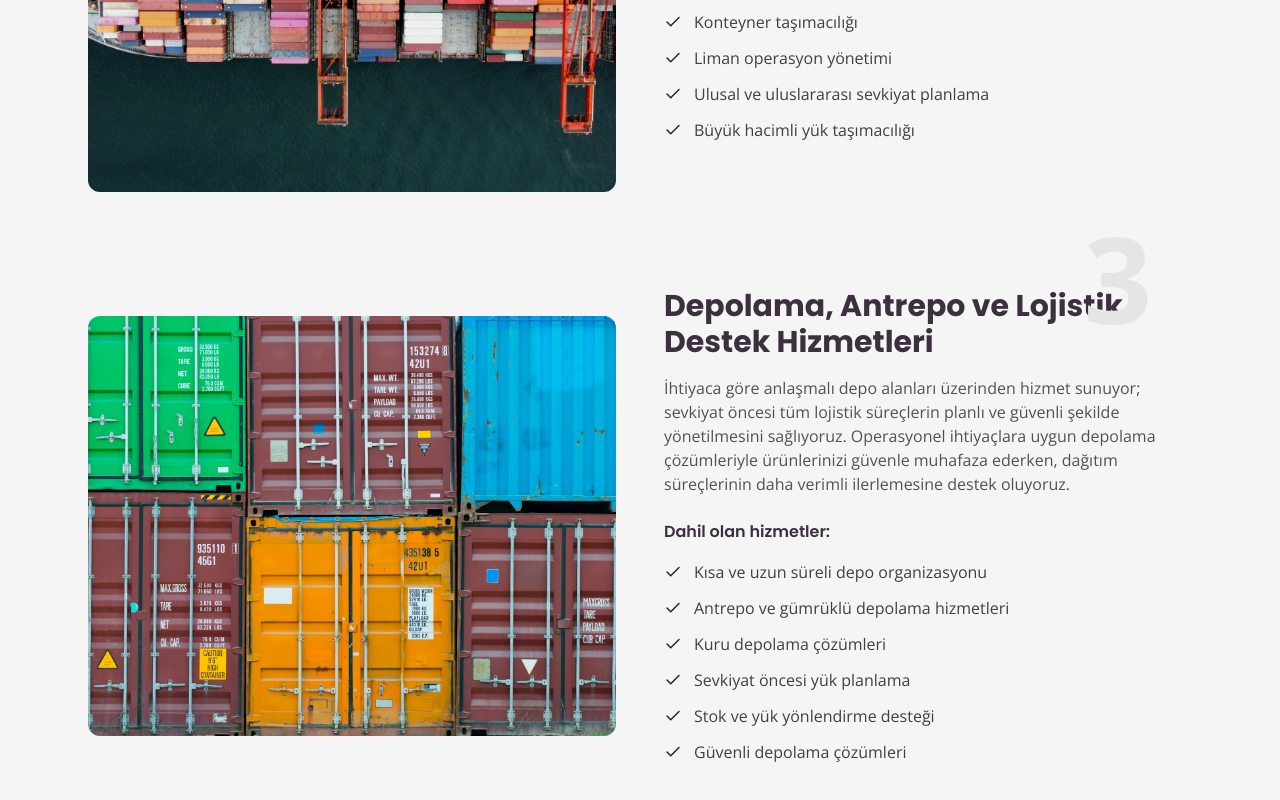
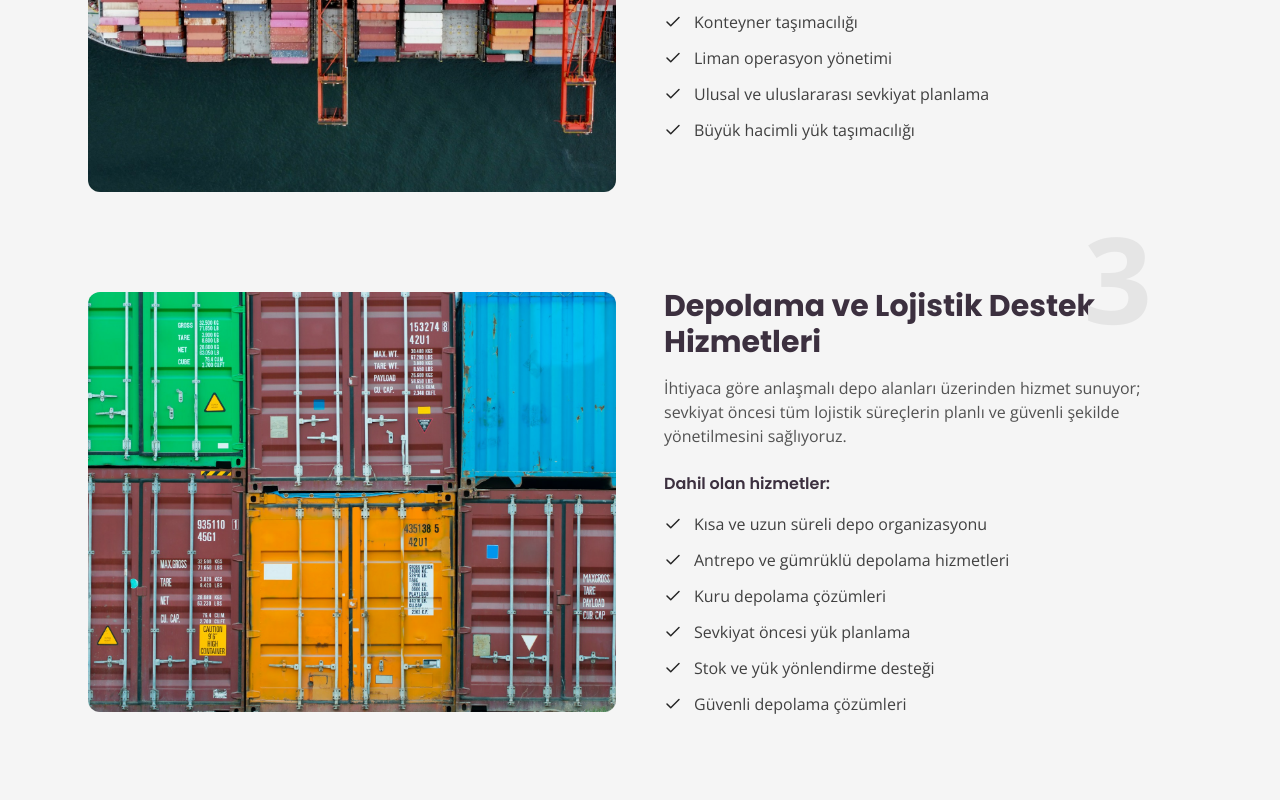
Before and after one commit to edanuurkorkmaz/ozbandirmanakliyat, a React (Vite) app: page / in a window 1280 px wide. Shown: the part 2560-3360 px from the top of the page. Built offline with nearby package versions, Linux system fonts and the light colour scheme.

Commit message:
fix: depolama hizmetleri aciklama paragrafi kisaltildi.

```diff
--- a/src/data/ServicesData.js
+++ b/src/data/ServicesData.js
@@ -35,10 +35,10 @@ export const services = [
   },
   {
     id: 3,
-    title: "Depolama, Antrepo ve Lojistik Destek Hizmetleri",
+    title: "Depolama ve Lojistik Destek Hizmetleri",
     subtitle: "Esnek depolama ve sevkiyat destek çözümleri",
     description:
-      "İhtiyaca göre anlaşmalı depo alanları üzerinden hizmet sunuyor; sevkiyat öncesi tüm lojistik süreçlerin planlı ve güvenli şekilde yönetilmesini sağlıyoruz. Operasyonel ihtiyaçlara uygun depolama çözümleriyle ürünlerinizi güvenle muhafaza ederken, dağıtım süreçlerinin daha verimli ilerlemesine destek oluyoruz.",
+      "İhtiyaca göre anlaşmalı depo alanları üzerinden hizmet sunuyor; sevkiyat öncesi tüm lojistik süreçlerin planlı ve güvenli şekilde yönetilmesini sağlıyoruz.",
     image: depo,
     includes: [
       "Kısa ve uzun süreli depo organizasyonu",
```
